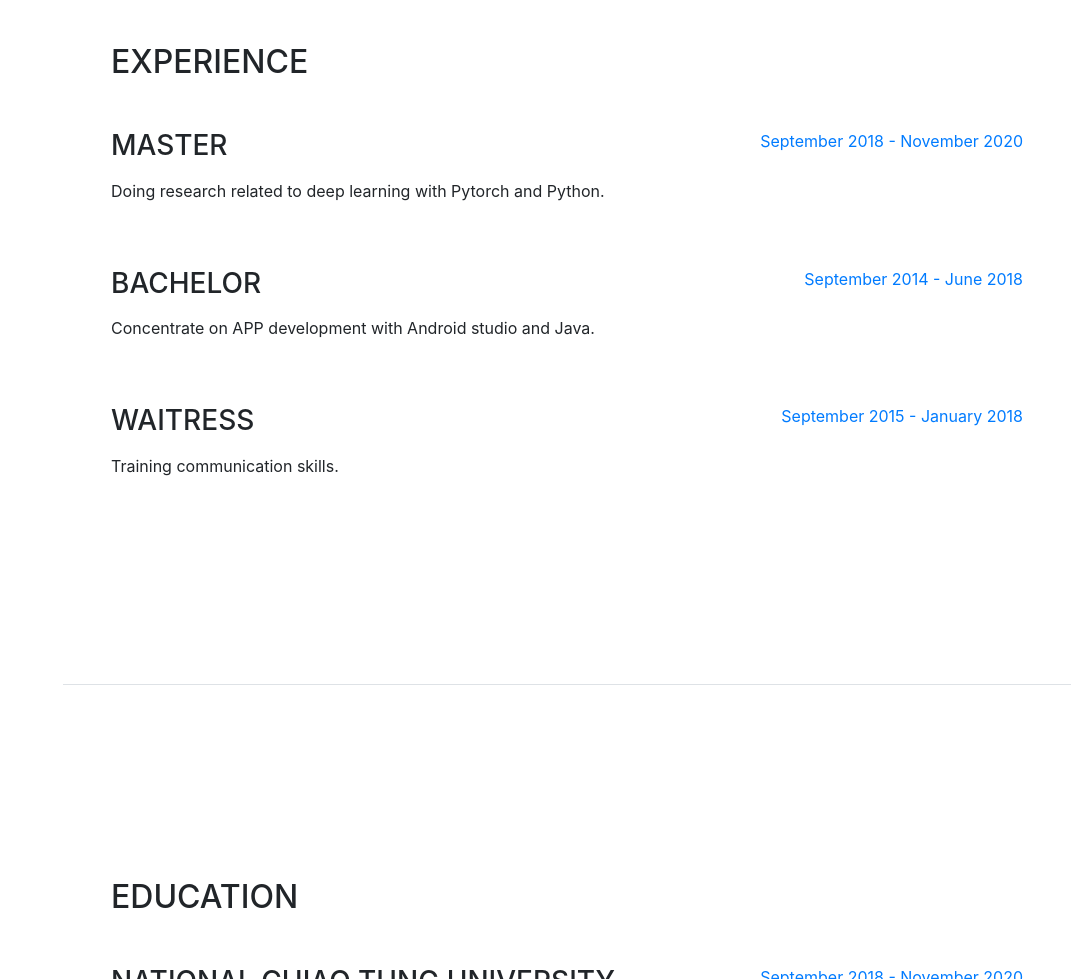
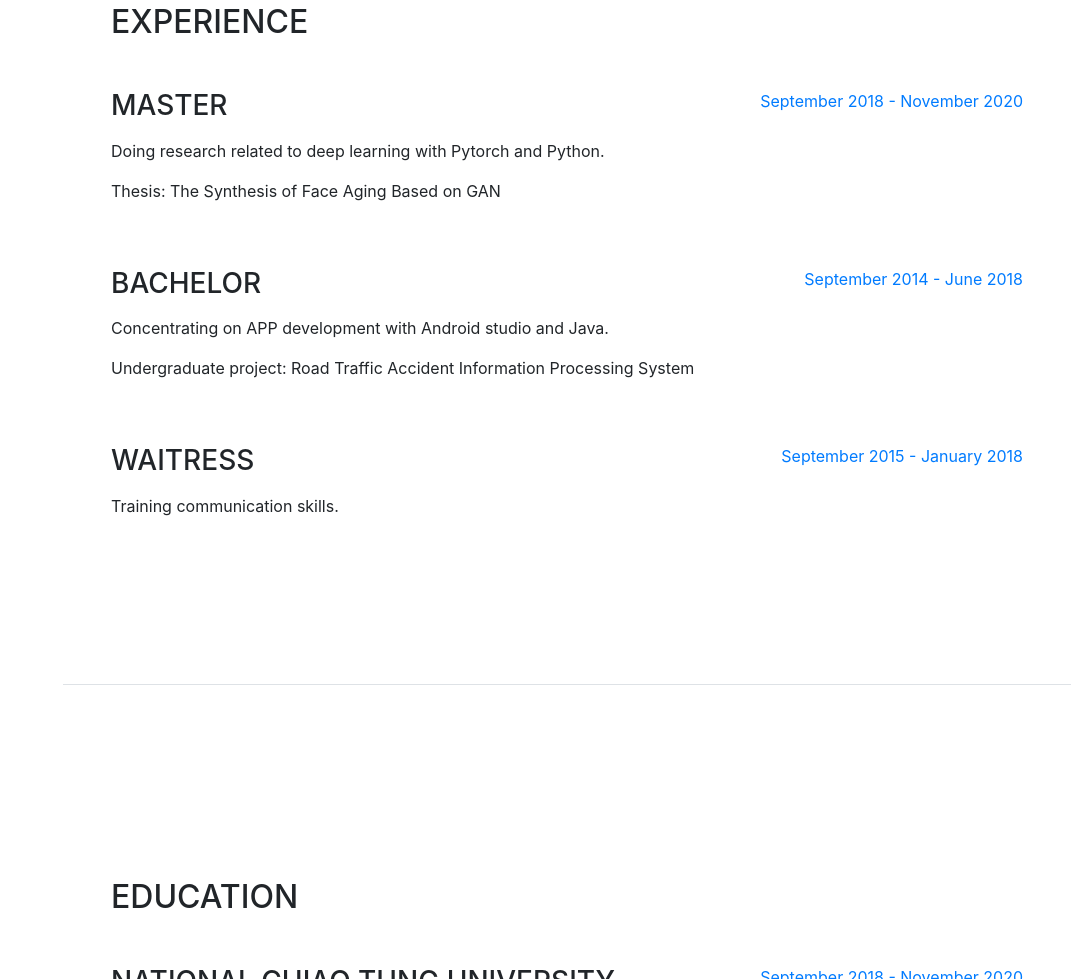
Before and after one commit to alice05200/alice05200.github.io, a website with bundled scripts: page index.html in a window 1280 px wide. Shown: the part 915-1894 px from the top of the page, without its empty margins (209-1280 px from the left). Built offline with nearby package versions, Linux system fonts and the light colour scheme; a web font is replaced by a local one.

Commit message:
Profile adjust

```diff
--- a/index.html
+++ b/index.html
@@ -115,6 +115,7 @@
               <h3 class="mb-0">Master</h3>
               <div class="subheading mb-3"></div>
               <p>Doing research related to deep learning with Pytorch and Python.</p>
+              <p>Thesis: The Synthesis of Face Aging Based on GAN</p>
             </div>
             <div class="resume-date text-md-right">
               <span class="text-primary">September 2018 - November 2020</span>
@@ -125,7 +126,8 @@
             <div class="resume-content mr-auto">
               <h3 class="mb-0">Bachelor</h3>
               <div class="subheading mb-3"></div>
-              <p>Concentrate on APP development with Android studio and Java.</p>
+              <p>Concentrating on APP development with Android studio and Java.</p>
+              <p>Undergraduate project: Road Traffic Accident Information Processing System</p>
             </div>
             <div class="resume-date text-md-right">
               <span class="text-primary">September 2014 - June 2018</span>
```
